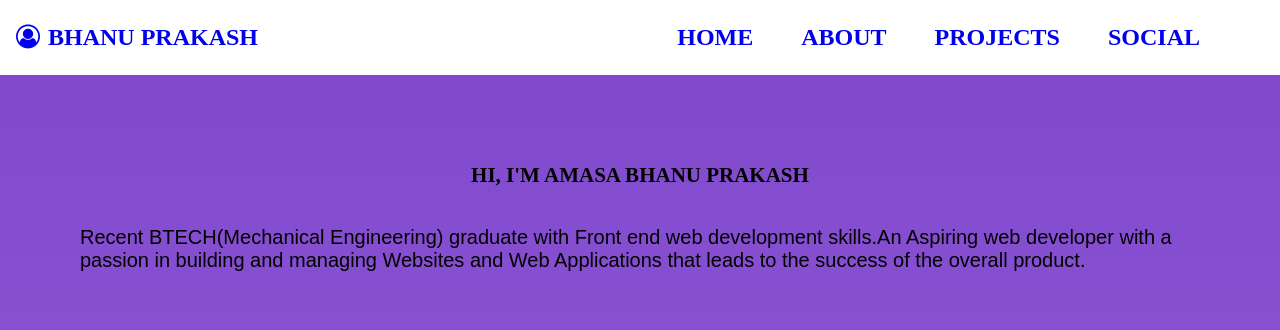
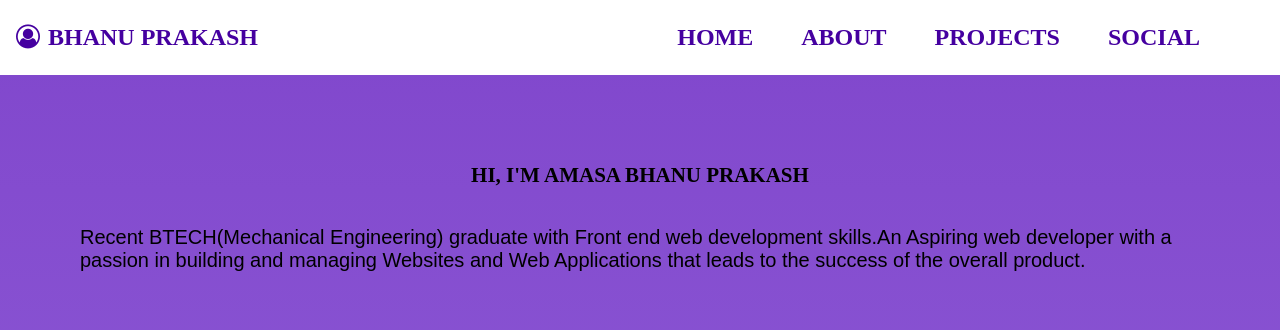
Before and after one commit to Bhanu6302/Bhanu_Portofolio, a plain HTML site: page index.html in a window 1280 px wide. Shown: the top 330 px of the page. Drawn offline with Linux system fonts and the light colour scheme.

Commit message:
changes updated

```diff
--- a/index.html
+++ b/index.html
@@ -14,7 +14,7 @@
         content="front-end web developer, web development, HTML, CSS, JavaScript, responsive design, portfolio website, UI developer, UX design, React developer, freelance web developer, front-end engineer, website design, web designer, personal portfolio, modern web design" />
     <meta name="author" content="Amasa Bhanu Prakash" />
     <link rel="stylesheet" rel="preload" as="style" href="portofolio.css" >
-    <link  rel="stylesheet" rel="preconnect"  href="https://cdnjs.cloudflare.com/ajax/libs/font-awesome/4.7.0/css/font-awesome.min.css">
+    <link rel="stylesheet" rel="preload"  href="https://cdnjs.cloudflare.com/ajax/libs/font-awesome/4.7.0/css/font-awesome.min.css">
     <link rel="preconnect"  href="rhttps://fonts.googleapis.com/css?family=europa:400,700|Raleway:400,700">
 </head>
 
--- a/portofolio.css
+++ b/portofolio.css
@@ -44,12 +44,16 @@ section {
     padding: 0rem 0rem 0rem 1rem;
 }
 
+div>a{
+  color:#4500a0;
+}
 
 li{
     list-style: none;
 }
 
 .nav-links > li >a{
+    color:#4500a0;
     text-decoration: none;
 }
 
```
